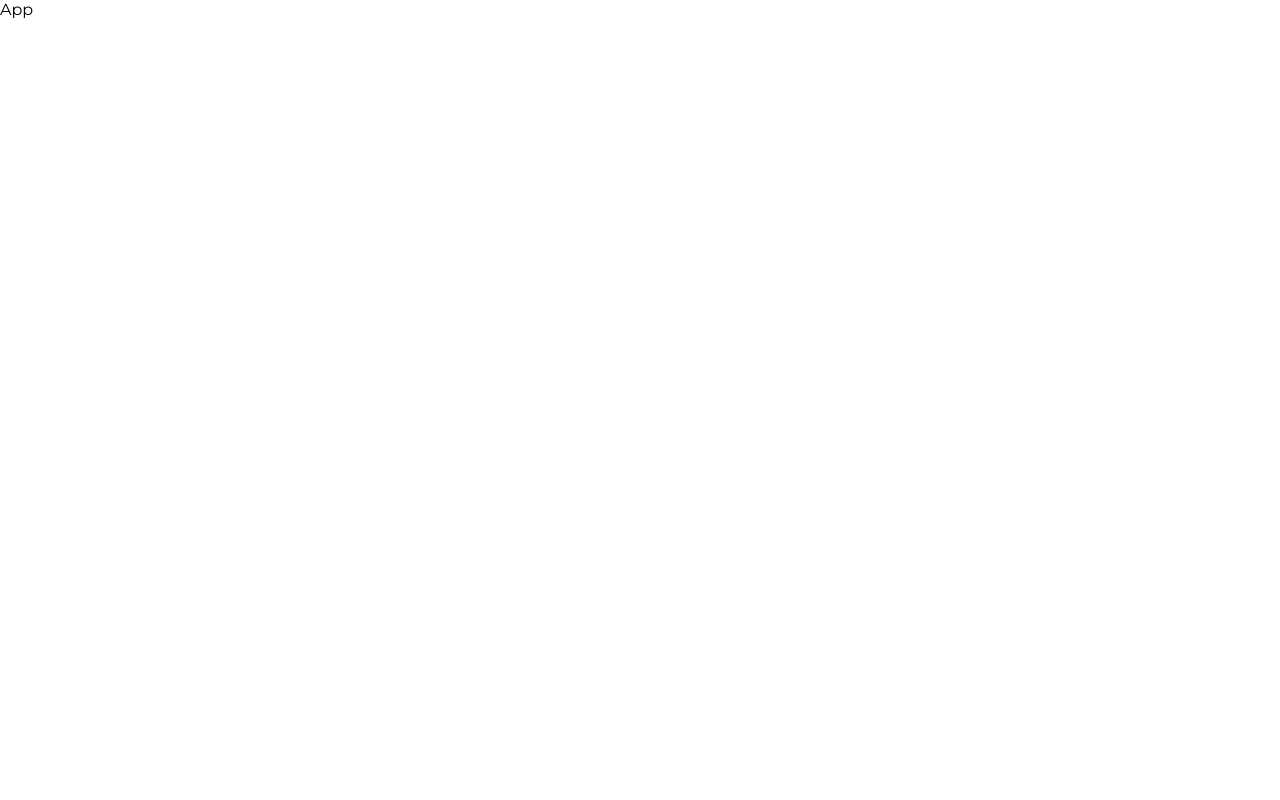
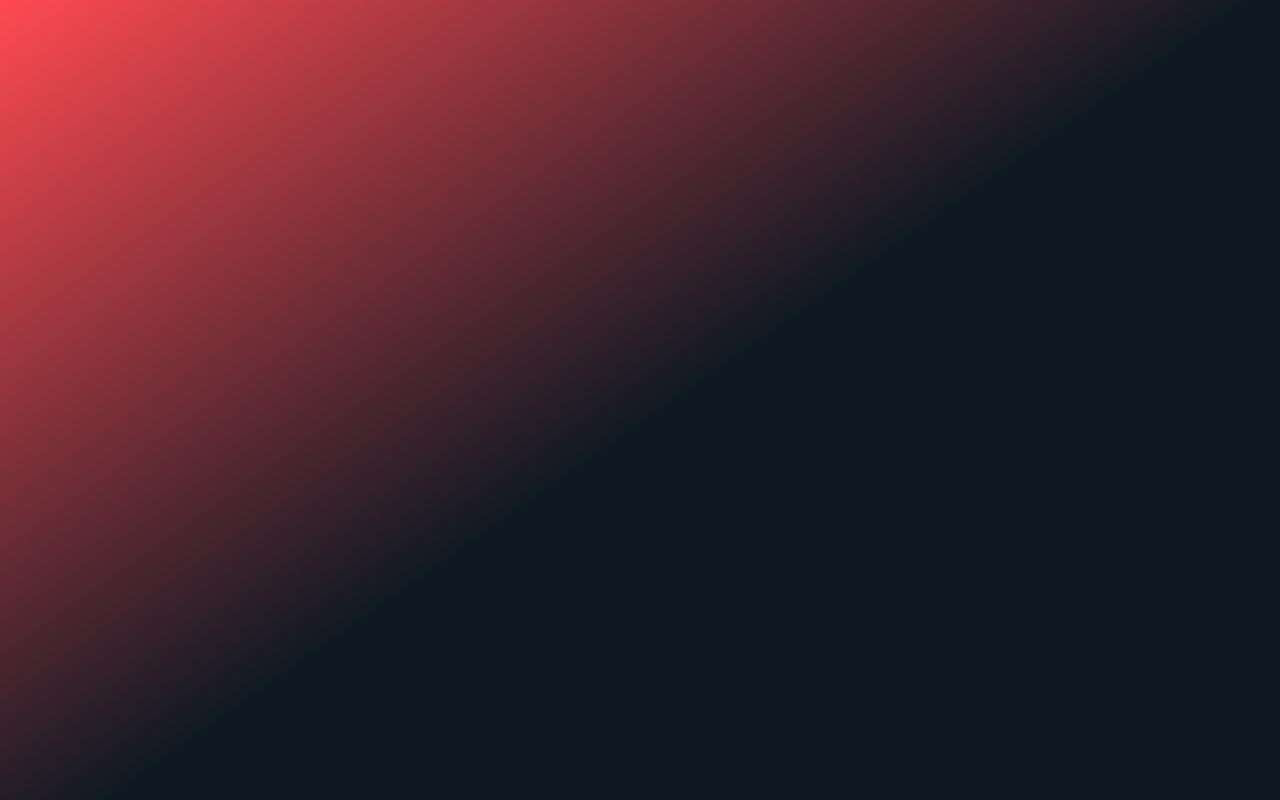
Before and after one commit to flores-br/valorant-carousel, a React (Create React App) app: page / in a window 1280 px wide. Built offline with nearby package versions, Linux system fonts and the light colour scheme.

Commit message:
App background

```diff
--- a/src/App.js
+++ b/src/App.js
@@ -1,5 +1,7 @@
+import './main.css';
+
 const App = () => {
-  return <div>App</div>;
+  return <div className="app"></div>;
 };
 
 export default App;
--- /dev/null
+++ b/src/main.css
@@ -0,0 +1,10 @@
+.app {
+  width: 100vw;
+  height: 100vh;
+  background: rgb(255, 74, 81);
+  background: linear-gradient(
+    145deg,
+    rgba(255, 74, 81, 1) 0%,
+    rgba(14, 25, 35, 1) 52%
+  );
+}
```
Also changed, not shown: package.json (+1 -6 lines).
